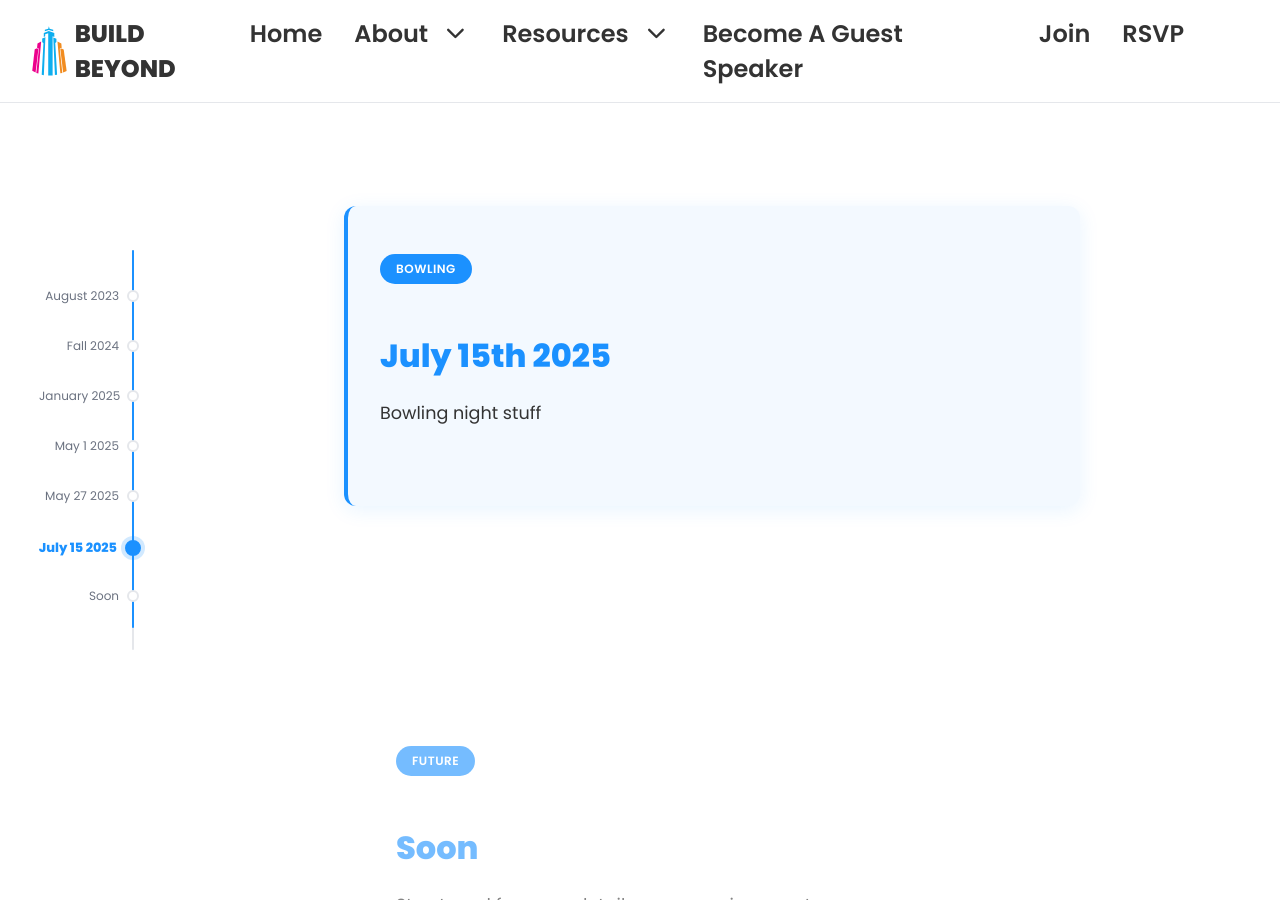
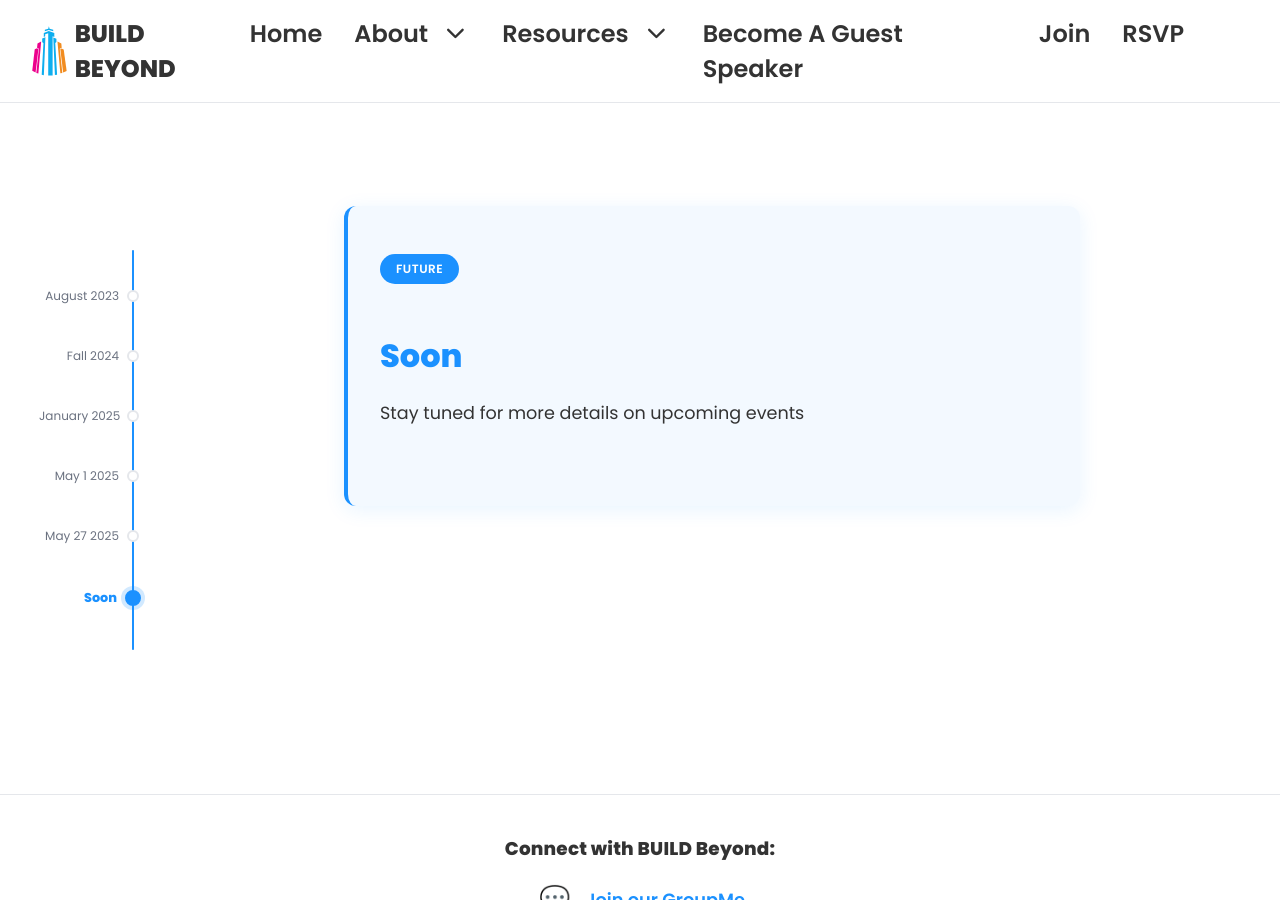
Before and after one commit to BUILDBeyondDev/BUILDBeyondClub, a Jekyll site: the page built from timeline.html, in a window 1280 px wide and 900 px high, scrolled down 4119 px. Built offline with Jekyll 4.4.1, drawn with Linux system fonts in a browser that asks for light colours.

Commit message:
Auto-update timeline from Google Sheets - 2025-07-10T14:09:33.799Z

```diff
--- a/timeline.html
+++ b/timeline.html
@@ -14,20 +14,17 @@ title: "Timeline"
         <div class="timeline-marker active" data-year="2023-Aug" style="top: 10%;">
           <div class="timeline-year">August 2023</div>
         </div>
-        <div class="timeline-marker" data-year="2024-October" style="top: 22.5%;">
+        <div class="timeline-marker" data-year="2024-October" style="top: 25%;">
           <div class="timeline-year">Fall 2024</div>
         </div>
-        <div class="timeline-marker" data-year="2025-Jan" style="top: 35%;">
+        <div class="timeline-marker" data-year="2025-Jan" style="top: 40%;">
           <div class="timeline-year">January 2025</div>
         </div>
-        <div class="timeline-marker" data-year="2025-May-01" style="top: 47.5%;">
+        <div class="timeline-marker" data-year="2025-May-01" style="top: 55%;">
           <div class="timeline-year">May 1 2025</div>
         </div>
-        <div class="timeline-marker" data-year="2025-May-27" style="top: 60%;">
+        <div class="timeline-marker" data-year="2025-May-27" style="top: 70%;">
           <div class="timeline-year">May 27 2025</div>
-        </div>
-        <div class="timeline-marker" data-year="2025-July-15" style="top: 72.5%;">
-          <div class="timeline-year">July 15 2025</div>
         </div>
         <div class="timeline-marker" data-year="2026-Jan" style="top: 85%;">
           <div class="timeline-year">Soon</div>
@@ -90,12 +87,6 @@ title: "Timeline"
       </div>
     </div>
 
-    <div class="timeline-item" data-year="2025-July-15">
-      <div class="event-tag">Bowling</div>
-      <h3>July 15th 2025</h3>
-      <p>Bowling night stuff</p>
-    </div>
-
     <div class="timeline-item" data-year="2026-Jan">
       <div class="event-tag">Future</div>
       <h3>Soon</h3>
```
